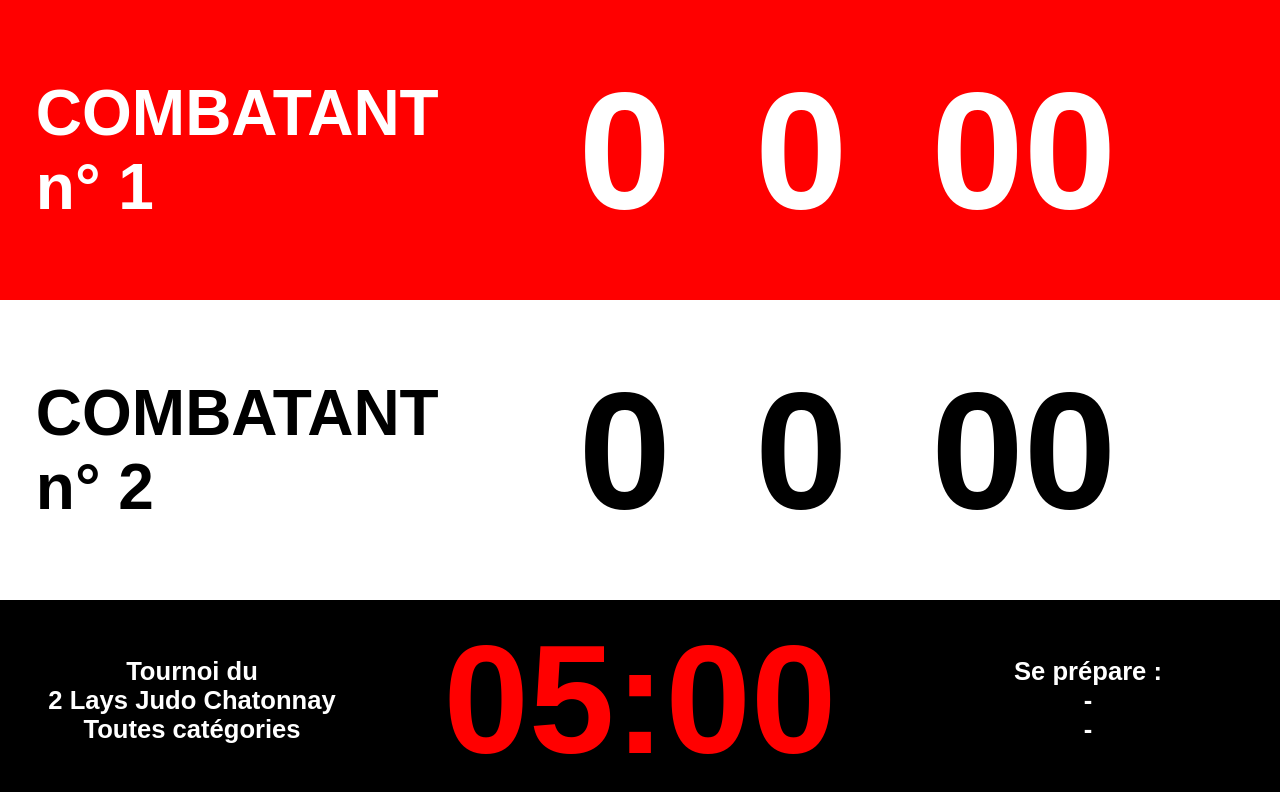
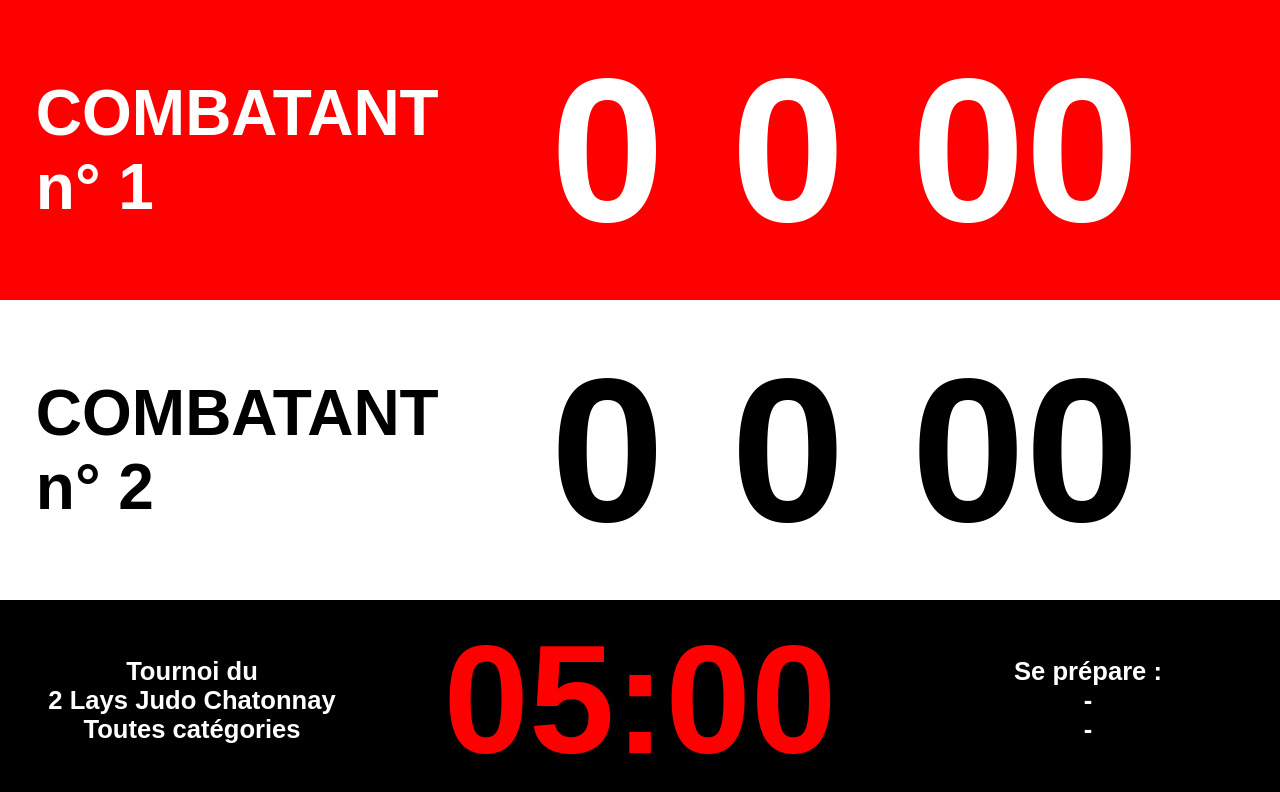
Before and after one commit to Quentin-Poisblaud/judo_scoreboard_2023, a Vue app: page /e in a window 1280 px wide. Shown: the top 792 px of the page. Built offline with nearby package versions, Linux system fonts and the light colour scheme.

Commit message:
transform players score into component

```diff
--- /dev/null
+++ b/src/components/score.vue
@@ -0,0 +1,51 @@
+<template>
+  <div class="general" :style="cssVars">
+    <div>
+      <a>{{ score.ippon }}</a>
+      <a style="padding-inline: 10%">{{ score.waza }}</a>
+      <a>{{ ("0" + score.kinza).slice(-2) }}</a>
+    </div>
+  </div>
+</template>
+<script>
+export default {
+  data() {
+    return { girouetteTimer: false }
+  },
+  props: {
+    background_color: { default: "grey" },
+    font_color: { default: "black" },
+    score: {
+      default() {
+        return {
+          ippon: 0,
+          waza: 0,
+          kinza: 0,
+        }
+      },
+    },
+  },
+  computed: {
+    cssVars() {
+      return {
+        "--background_color": this.background_color,
+        "--font_color": this.font_color,
+      }
+    },
+  },
+}
+</script>
+<style scoped>
+.general {
+  height: 100%;
+  width: 100%;
+  background-color: var(--background_color);
+  color: var(--font_color);
+  font-family: Arial, Helvetica, sans-serif;
+  font-size: 16vw;
+  font-weight: 700;
+  display: grid;
+  align-items: center;
+  text-align: center;
+}
+</style>
--- a/src/views/enfant.vue
+++ b/src/views/enfant.vue
@@ -14,12 +14,11 @@
     </div>
 
     <!--Score-->
-    <div class="score">
-      <div class="style">
-        {{ player1.score.ippon }} <a style="padding-inline: 7%"></a>
-        {{ player1.score.waza }} <a style="padding-inline: 7%"></a>
-        {{ ("0" + player1.score.kinza).slice(-2) }}
-      </div>
+    <div style="width: 52%; height: 100%; float: left">
+      <score
+        :background_color="'red'"
+        :font_color="'white'"
+        :score="player1.score" />
     </div>
 
     <!--Pénalitées-->
@@ -40,12 +39,11 @@
     </div>
 
     <!--Score-->
-    <div class="score">
-      <div class="style">
-        {{ player2.score.ippon }} <a style="padding-inline: 7%"></a>
-        {{ player2.score.waza }} <a style="padding-inline: 7%"></a>
-        {{ ("0" + player2.score.kinza).slice(-2) }}
-      </div>
+    <div style="width: 52%; height: 100%; float: left">
+      <score
+        :background_color="'white'"
+        :font_color="'black'"
+        :score="player2.score" />
     </div>
 
     <!--Pénalitées-->
@@ -135,6 +133,7 @@
 
 <script>
 import nameAndClub from "../components/nameAndClub.vue"
+import score from "../components/score.vue"
 import penalties from "../components/penalties.vue"
 
 export default {
@@ -189,6 +188,7 @@ export default {
   },
   components: {
     nameAndClub,
+    score,
     penalties,
   },
 
@@ -241,19 +241,4 @@ export default {
 }
 </script>
 
-<style scoped>
-.score {
-  width: 52%;
-  height: 100%;
-  float: left;
-  .style {
-    height: 100%;
-    display: flex;
-    align-items: center;
-    font-size: 13vw;
-    font-family: Arial, Helvetica, sans-serif;
-    font-weight: 700;
-    padding-left: 10%;
-  }
-}
-</style>
+<style scoped></style>
```
